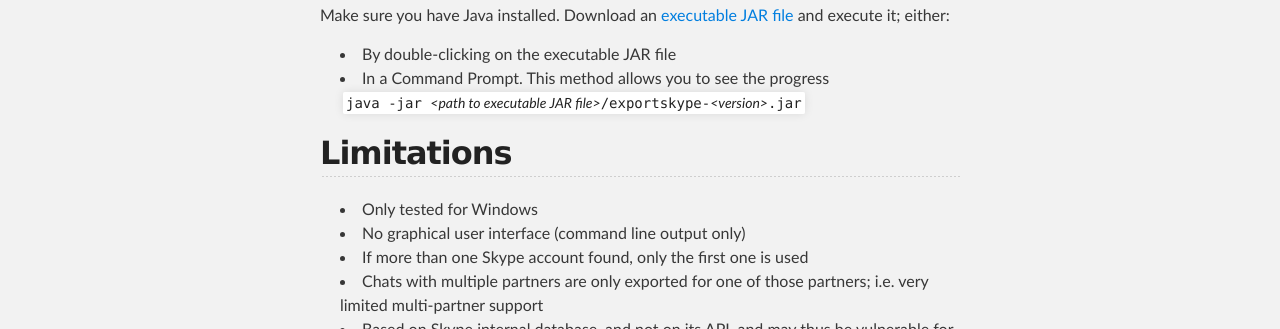
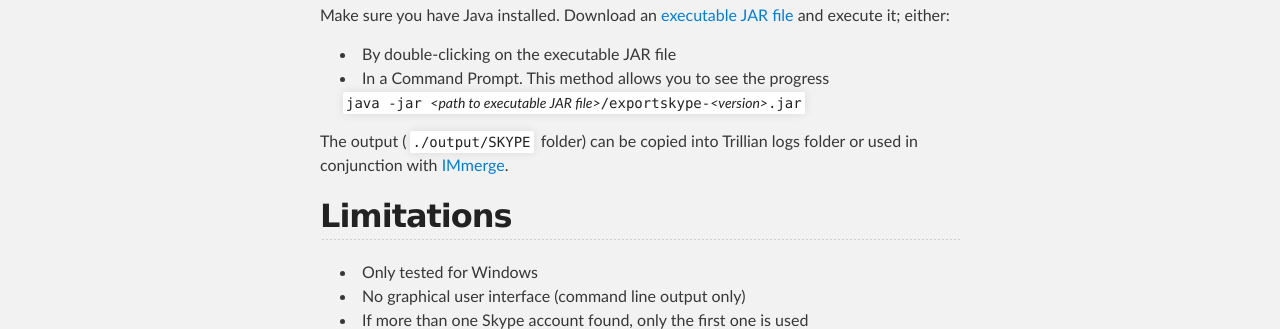
Before and after one commit to sverhagen/exportskype-old, a plain HTML site: page index.html in a window 1280 px wide. Shown: the part 619-948 px from the top of the page. Drawn offline with Linux system fonts and the light colour scheme.

Commit message:
Group chats

```diff
--- a/index.html
+++ b/index.html
@@ -45,6 +45,7 @@
 <li>By double-clicking on the executable JAR file</li>
 <li>In a Command Prompt. This method allows you to see the progress <br/> <code>java -jar <span class="variable">&lt;path to executable JAR file&gt;</span>/exportskype-<span class="variable">&lt;version&gt;</span>.jar</code></li>
 </ul>
+<p>The output (<code>./output/SKYPE</code> folder) can be copied into Trillian logs folder or used in conjunction with <a href="http://zalbee.intricus.net/immerge/" target="_blank">IMmerge</a>.</p>
 
 	<h2>Limitations</h2>
 
@@ -52,7 +53,6 @@
 <li>Only tested for Windows</li>
 <li>No graphical user interface (command line output only)</li>
 <li>If more than one Skype account found, only the first one is used</li>
-<li>Chats with multiple partners are only exported for one of those partners; i.e. very limited multi-partner support</li>
 <li>Based on Skype internal database, and not on its API, and may thus be vulnerable for regression</li>
 </ul>
 
```
